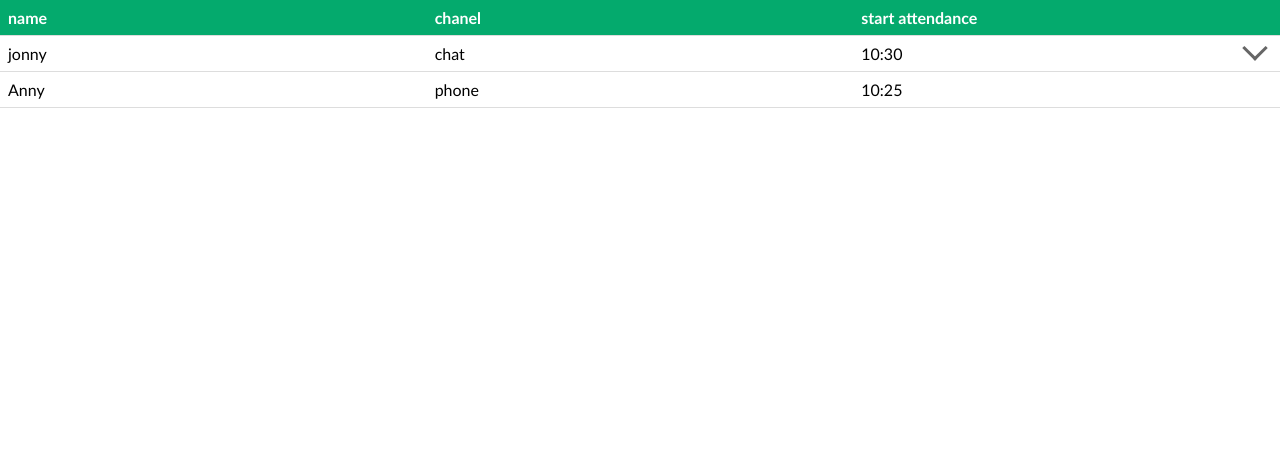
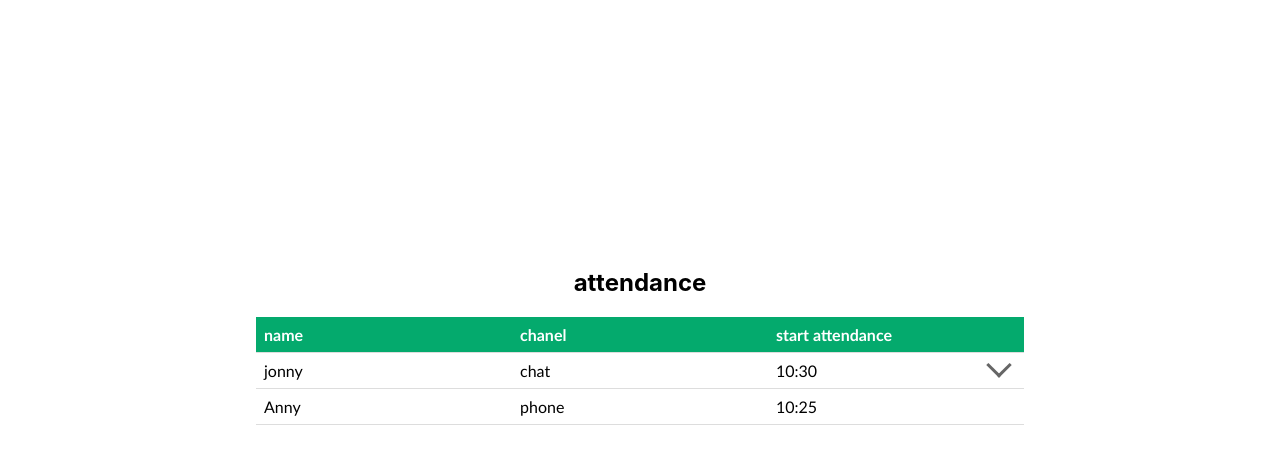
Before and after one commit to vinitecnico/react-table, a React (Create React App) app: page / in a window 1280 px wide. Shown: the top 464 px of the page. Built offline with nearby package versions, Linux system fonts and the light colour scheme.

Commit message:
feat: adjusted layout align items

```diff
--- a/src/App.css
+++ b/src/App.css
@@ -1,3 +1,16 @@
+.App {
+  height: 62vh;
+  position: relative;
+}
+
+.container {
+  margin: auto;
+  width: 60%;
+  text-align: center;
+  top: 50%;
+  position: relative;
+}
+
 table {
   font-size: 16px;
   font-family: "Trebuchet MS", Arial, Helvetica, sans-serif;
--- a/src/App.tsx
+++ b/src/App.tsx
@@ -56,6 +56,8 @@ function App() {
 
   return (
     <div className="App">
+      <section className="container">
+        <h1>attendance</h1>
         <table>
           <thead>
             <tr>
@@ -101,6 +103,7 @@ function App() {
             ))}
           </tbody>
         </table>
+      </section>
     </div>
   );
 }
```
Lines whose indentation alone changed are shown as unchanged.
